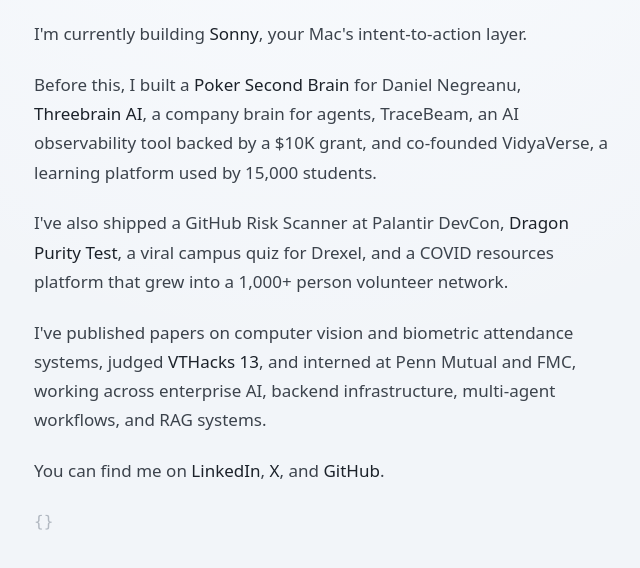
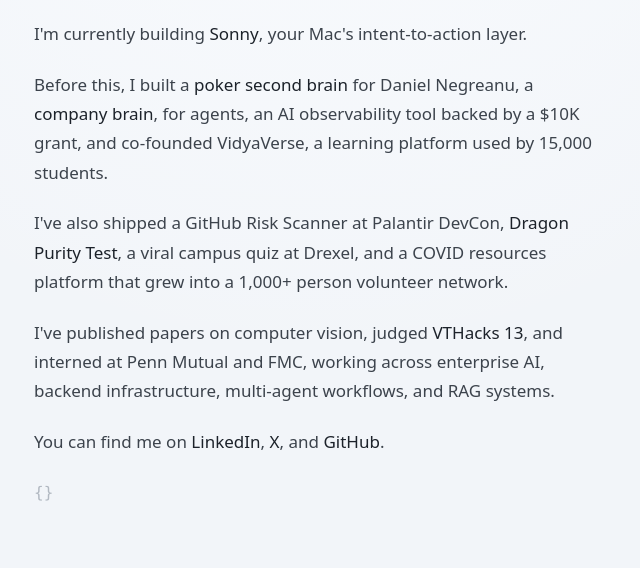
Before and after one commit to sauranshbhardwaj/personal-website, a website: page public/index.html in a window 1280 px wide. Shown: the part 146-714 px from the top of the page, without its empty margins (318-958 px from the left). Drawn offline with Linux system fonts and the light colour scheme.

Commit message:
quartely update on work

```diff
--- a/public/index.html
+++ b/public/index.html
@@ -31,20 +31,20 @@
 
         <p>
           Before this, I built a
-          <a href="https://playwithdanielnegreanu.com">Poker Second Brain</a> for Daniel Negreanu,
-          <a href="https://github.com/sauranshbhardwaj/Threebrain">Threebrain AI</a>, a company brain for agents,
-          TraceBeam, an AI observability tool backed by a $10K grant,
+          <a href="https://playwithdanielnegreanu.com">poker second brain</a> for Daniel Negreanu,
+          a <a href="https://github.com/sauranshbhardwaj/Threebrain">company brain</a>, for agents,
+          an AI observability tool backed by a $10K grant,
           and co-founded VidyaVerse, a learning platform used by 15,000 students.
         </p>
 
         <p>
           I've also shipped a GitHub Risk Scanner at Palantir DevCon,
-          <a href="https://dragonpuritytest.com">Dragon Purity Test</a>, a viral campus quiz for Drexel,
+          <a href="https://dragonpuritytest.com">Dragon Purity Test</a>, a viral campus quiz at Drexel,
           and a COVID resources platform that grew into a 1,000+ person volunteer network.
         </p>
 
         <p>
-          I've published papers on computer vision and biometric attendance systems,
+          I've published papers on computer vision,
           judged <a href="https://credsverse.com/credentials/603ab4a9-ea99-453c-8fbd-4059a7df1d36">VTHacks 13</a>,
           and interned at Penn Mutual and FMC, working across enterprise AI, backend infrastructure, multi-agent workflows, and RAG systems.
         </p>
```
